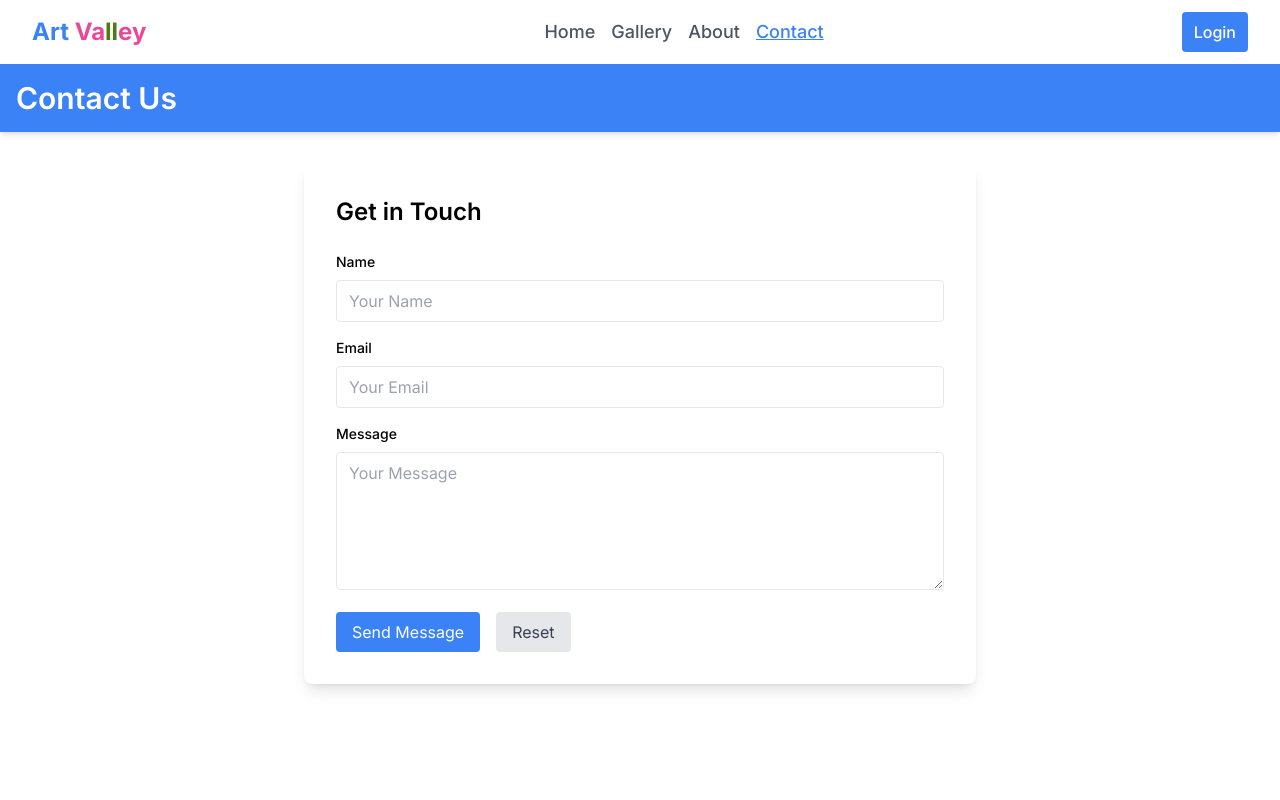
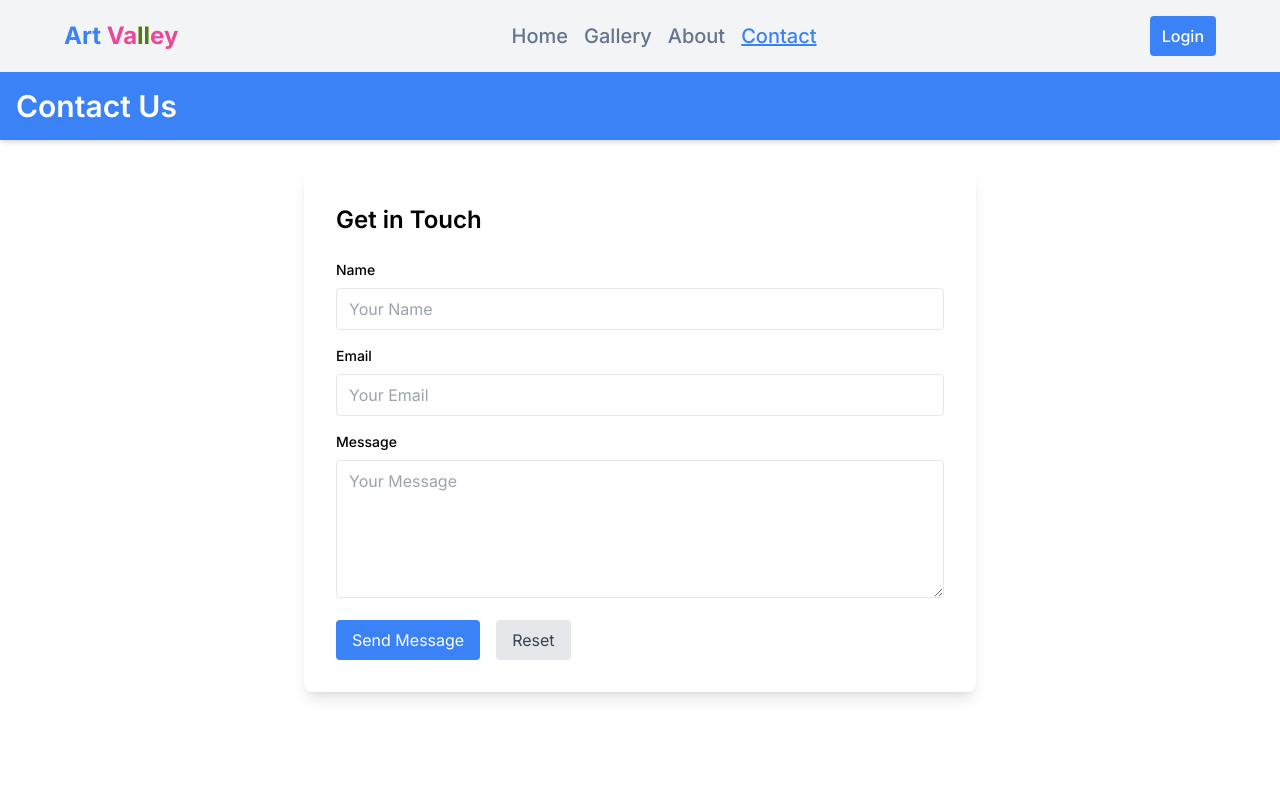
Before and after one commit to sujoncoder/ArtValley-Frontend, a Next.js app: page /contact in a window 1280 px wide. Shown: the top 800 px of the page. Built offline with nearby package versions, Linux system fonts and the light colour scheme.

Commit message:
done cart functionality

```diff
--- /dev/null
+++ b/src/app/(pages)/cart/page.js
@@ -0,0 +1,104 @@
+"use client";
+
+import RemoveItemBtn from "@/components/cart/RemoveItemBtn";
+import { useCart } from "@/context/CartContext";
+import { useEffect, useState } from "react";
+import { AiOutlineCheck, AiOutlineShoppingCart } from "react-icons/ai";
+
+const CartStore = () => {
+  const { cartItems, removeFromCart, clearCart } = useCart();
+  const [totalPrice, setTotalPrice] = useState(0);
+  const [groupedItems, setGroupedItems] = useState([]);
+
+  useEffect(() => {
+    const total = cartItems.reduce((sum, item) => sum + item.price, 0);
+    setTotalPrice(total);
+
+    const grouped = cartItems.reduce((acc, item) => {
+      const found = acc.find((i) => i.id === item.id);
+      if (found) {
+        found.quantity += 1;
+      } else {
+        acc.push({ ...item, quantity: 1 });
+      }
+      return acc;
+    }, []);
+    setGroupedItems(grouped);
+  }, [cartItems]);
+
+  return (
+    <div className="container mx-auto p-4 md:p-8">
+      <h1 className="text-3xl font-bold mb-6 flex items-center">
+        <AiOutlineShoppingCart className="text-3xl mr-2" /> Cart (
+        {cartItems.length} items)
+      </h1>
+      {cartItems.length > 0 ? (
+        <>
+          <button
+            onClick={clearCart}
+            className="bg-red-500 text-white px-6 py-2 rounded-lg mb-6 hover:bg-red-600 transition duration-200"
+          >
+            Clear Cart
+          </button>
+          <div className="overflow-x-auto">
+            <table className="min-w-full bg-white border border-gray-200">
+              <thead>
+                <tr>
+                  <th className="px-6 py-3 border-b-2 border-gray-200 bg-gray-50 text-left text-xs font-semibold text-gray-600 uppercase tracking-wider">
+                    Item
+                  </th>
+                  <th className="px-6 py-3 border-b-2 border-gray-200 bg-gray-50 text-left text-xs font-semibold text-gray-600 uppercase tracking-wider">
+                    Price
+                  </th>
+                  <th className="px-6 py-3 border-b-2 border-gray-200 bg-gray-50 text-left text-xs font-semibold text-gray-600 uppercase tracking-wider">
+                    Actions
+                  </th>
+                </tr>
+              </thead>
+              <tbody>
+                {groupedItems.map((item) => (
+                  <tr key={item.id}>
+                    <td className="px-6 py-4 border-b border-gray-200">
+                      {item.name}{" "}
+                      <span className="bg-blue-500 text-white bg-opacity-70 rounded-full px-2 py-1">
+                        {item.quantity}
+                      </span>
+                    </td>
+                    <td className="px-6 py-4 border-b border-gray-200">
+                      ${item.price.toFixed(2)}
+                    </td>
+                    <td className="px-6 py-4 border-b border-gray-200">
+                      <RemoveItemBtn
+                        removeFromCart={removeFromCart}
+                        item={item}
+                      />
+                    </td>
+                  </tr>
+                ))}
+              </tbody>
+            </table>
+          </div>
+          <div className="mt-6 flex justify-end items-center">
+            <div className="flex items-center space-x-4">
+              <div className="flex items-center space-x-2">
+                <h2 className="text-3xl font-bold text-gray-700">Total:</h2>
+                <p className="text-3xl font-bold text-gray-500">
+                  ${totalPrice.toFixed(2)}
+                </p>
+              </div>
+              <button className="bg-green-500 text-white px-6 py-2 rounded-lg hover:bg-green-600 transition duration-200 flex items-center">
+                <AiOutlineCheck className="text-2xl mr-2" /> Checkout
+              </button>
+            </div>
+          </div>
+        </>
+      ) : (
+        <p className="text-center text-xl text-gray-500 mt-8">
+          Your cart is empty.
+        </p>
+      )}
+    </div>
+  );
+};
+
+export default CartStore;
--- a/src/app/(pages)/dashboard/user-orders/page.js
+++ b/src/app/(pages)/dashboard/user-orders/page.js
@@ -4,7 +4,7 @@ import { MdDelete } from "react-icons/md";
 
 const UserOrders = () => {
   return (
-    <div className="min-h-screen bg-gray-100 py-10">
+    <div className="min-h-screen py-10">
       <div className="container mx-auto px-4">
         <div className="grid grid-cols-1 sm:grid-cols-2 md:grid-cols-3 lg:grid-cols-4 gap-6">
           {datas.map((data) => (
--- a/src/app/(pages)/gallery/[id]/page.js
+++ b/src/app/(pages)/gallery/[id]/page.js
@@ -1,3 +1,4 @@
+import AddToCartBtn from "@/components/shared/AddToCartBtn";
 import artsData from "@/utils/data";
 import Image from "next/image";
 
@@ -53,9 +54,7 @@ const ArtDetails = ({ params }) => {
             Stock: <span className="font-medium">{stock}</span>
           </p>
           <p className="text-lg text-gray-600 mt-4">{description}</p>
-          <button className="mt-6 bg-blue-500 text-white px-4 py-2 rounded hover:bg-blue-600 transition duration-300">
-            Add to Cart
-          </button>
+          <AddToCartBtn item={art} />
         </div>
       </div>
     </div>
--- a/src/app/layout.js
+++ b/src/app/layout.js
@@ -2,6 +2,7 @@
 
 import Footer from "@/components/shared/Footer";
 import Header from "@/components/shared/Header";
+import CartProvider from "@/context/CartContext";
 import { UserProvider } from "@/context/UserContext";
 import { Inter } from "next/font/google";
 import { usePathname } from "next/navigation";
@@ -21,9 +22,11 @@ export default function RootLayout({ children }) {
     <html lang="en">
       <body className={inter.className}>
         <UserProvider>
-          {!isDashboard && <Header />}
-          {children}
-          {!isDashboard && <Footer />}
+          <CartProvider>
+            {!isDashboard && <Header />}
+            {children}
+            {!isDashboard && <Footer />}
+          </CartProvider>
         </UserProvider>
       </body>
     </html>
--- /dev/null
+++ b/src/components/cart/RemoveItemBtn.jsx
@@ -0,0 +1,15 @@
+import { AiOutlineDelete } from "react-icons/ai";
+
+const RemoveItemBtn = ({ item, removeFromCart }) => {
+  return (
+    <button
+      onClick={() => removeFromCart(item.id)}
+      className="flex items-center bg-red-500 text-white px-4 py-2 rounded-lg hover:bg-red-600 transition duration-300"
+    >
+      <AiOutlineDelete className="w-5 h-5" />
+      <span className="hidden md:inline ml-2">Remove</span>
+    </button>
+  );
+};
+
+export default RemoveItemBtn;
--- /dev/null
+++ b/src/components/shared/AddToCartBtn.jsx
@@ -0,0 +1,22 @@
+"use client";
+
+import { useCart } from "@/context/CartContext";
+
+const AddToCartBtn = ({ item }) => {
+  const { addToCart } = useCart();
+
+  const handleAddToCart = () => {
+    addToCart(item);
+  };
+
+  return (
+    <button
+      onClick={handleAddToCart}
+      className="bg-blue-500 px-4 py-2 mb-4 rounded text-white active:bg-blue-600 duration-200"
+    >
+      Add to Cart
+    </button>
+  );
+};
+
+export default AddToCartBtn;
--- /dev/null
+++ b/src/components/shared/CartBtn.jsx
@@ -0,0 +1,15 @@
+import Link from "next/link";
+import { IoCartOutline } from "react-icons/io5";
+
+const CartBtn = ({ cartItems }) => {
+  return (
+    <Link href="/cart" className="relative mt-2">
+      <IoCartOutline className="w-8 h-8" />
+      <span className="absolute top-0 right-0 inline-flex items-center justify-center px-2 py-1 text-xs font-bold leading-none text-red-100 bg-red-600 rounded-full">
+        {cartItems?.length}
+      </span>
+    </Link>
+  );
+};
+
+export default CartBtn;
--- a/src/components/shared/Header.jsx
+++ b/src/components/shared/Header.jsx
@@ -1,79 +1,70 @@
-"use client";
-
+import { useCart } from "@/context/CartContext";
 import { useUser } from "@/context/UserContext";
 import Link from "next/link";
 import { usePathname } from "next/navigation";
 import { useState } from "react";
 import { FaBars, FaTimes } from "react-icons/fa";
+import { IoCartOutline } from "react-icons/io5";
 import Profile from "../profile/Profile";
+import CartBtn from "./CartBtn";
+import Logo from "./Logo";
+
+const navsData = [
+  { name: "Home", path: "/" },
+  { name: "Gallery", path: "/gallery" },
+  { name: "About", path: "/about" },
+  { name: "Contact", path: "/contact" },
+];
 
 const Header = () => {
   const [isOpen, setIsOpen] = useState(false);
   const { user, setUser } = useUser();
-  console.log(user);
-
+  const { cartItems } = useCart();
   const pathName = usePathname();
 
-  const toggleNavbar = () => {
+  const handleToggle = () => {
     setIsOpen(!isOpen);
   };
 
-  const handleLogout = () => {
-    localStorage.removeItem("token");
-    setUser(null);
-    window.location.reload();
+  const closeMenu = () => {
+    setIsOpen(false);
   };
 
   return (
-    <nav className="bg-white shadow">
-      <div className="max-w-7xl mx-auto px-4 sm:px-6 lg:px-8">
-        <div className="flex justify-between items-center h-16">
-          <div className="flex-shrink-0 flex items-center">
-            <Link href="/">
-              <h2 className="text-2xl font-bold">
-                <span className="text-blue-500"> Art</span>{" "}
-                <span className="text-pink-500">
-                  Va<span className="text-lime-700">ll</span>ey
-                </span>
-              </h2>
-            </Link>
+    <header className="w-full p-4 bg-gray-100">
+      <div className="max-w-6xl mx-auto flex justify-between items-center">
+        {/* Logo */}
+        <div className="flex items-center">
+          <Logo />
         </div>
-          <div className="hidden md:flex space-x-4 text-lg md:ml-10">
+
+        {/* Navigation Links for larger screens */}
+        <div className="hidden sm:flex flex-1 justify-center items-center space-x-4">
+          {navsData.map((nav) => (
             <Link
-              href="/"
-              className={`text-gray-600 hover:text-gray-800 font-medium ${
-                pathName === "/" ? "!text-blue-500 underline" : ""
+              key={nav.name}
+              href={nav.path}
+              className={`text-xl text-slate-500 font-medium ${
+                pathName === nav.path ? "!text-blue-500 !underline" : ""
               }`}
             >
-              Home
+              {nav.name}
             </Link>
-            <Link
-              href="/gallery"
-              className={`text-gray-600 hover:text-gray-800 font-medium ${
-                pathName === "/gallery" ? "!text-blue-500 underline" : ""
-              }`}
-            >
-              Gallery
+          ))}
+        </div>
+
+        {/* User Profile and Cart Icon or Login Link */}
+        <div className="hidden sm:flex items-center space-x-4">
+          {user ? (
+            <>
+              <Profile onUser={user} />
+              <Link href="/carts" className="relative mt-2">
+                <IoCartOutline className="w-8 h-8" />
+                <span className="absolute top-0 left-3 inline-flex items-center justify-center px-2 py-1 text-xs font-bold leading-none text-red-100 bg-blue-500 bg-opacity-80 rounded-full">
+                  {cartItems?.length}
+                </span>
               </Link>
-            <Link
-              href="/about"
-              className={`text-gray-600 hover:text-gray-800 font-medium ${
-                pathName === "/about" ? "!text-blue-500 underline" : ""
-              }`}
-            >
-              About
-            </Link>
-            <Link
-              href="/contact"
-              className={`text-gray-600 hover:text-gray-800 font-medium ${
-                pathName === "/contact" ? "!text-blue-500 underline" : ""
-              }`}
-            >
-              Contact
-            </Link>
-          </div>
-          {user ? (
-            <Profile onUser={user} />
+            </>
           ) : (
             <Link
               href="/login"
@@ -83,10 +74,11 @@ const Header = () => {
             </Link>
           )}
         </div>
-        <div className="flex items-center">
-          <div className="-mr-2 flex md:hidden">
+
+        {/* Mobile Menu Button */}
+        <div className="flex sm:hidden items-center">
           <button
-              onClick={toggleNavbar}
+            onClick={handleToggle}
             className="inline-flex items-center justify-center p-2 rounded-md text-gray-400 hover:text-gray-800 hover:bg-gray-100 focus:outline-none focus:bg-gray-100 focus:text-gray-800"
           >
             {isOpen ? (
@@ -97,54 +89,39 @@ const Header = () => {
           </button>
         </div>
       </div>
-      </div>
-      <div className={`${isOpen ? "block" : "hidden"} md:hidden`}>
-        <div className="px-2 pt-2 pb-3 space-y-1 sm:px-3">
+
+      {/* Mobile Menu */}
+      <div className={`${isOpen ? "block" : "hidden"} sm:hidden`}>
+        <div className="flex flex-col space-y-2 mt-2">
+          {navsData.map((nav) => (
             <Link
-            href="/"
-            className="text-gray-600 hover:text-gray-800 block px-3 py-2 rounded-md text-base font-medium"
+              key={nav.name}
+              href={nav.path}
+              className="block text-center border-b bg-gray-200 rounded px-4 py-2 text-xl text-slate-500 font-medium"
+              onClick={closeMenu}
             >
-            Home
+              {nav.name}
             </Link>
-          <Link
-            href="/gallery"
-            className="text-gray-600 hover:text-gray-800 block px-3 py-2 rounded-md text-base font-medium"
-          >
-            Gallery
-          </Link>
-          <Link
-            href="/about"
-            className="text-gray-600 hover:text-gray-800 block px-3 py-2 rounded-md text-base font-medium"
-          >
-            About
-          </Link>
-          <Link
-            href="/contact"
-            className="text-gray-600 hover:text-gray-800 block px-3 py-2 rounded-md text-base font-medium"
-          >
-            Contact
-          </Link>
-          <Link
-            href="/dashboard"
-            className="text-gray-600 hover:text-gray-800 block px-3 py-2 rounded-md text-base font-medium"
-          >
-            Dashboard
-          </Link>
+          ))}
+          <div className="flex flex-col justify-center items-center py-2">
+            {user ? (
+              <>
+                <Profile onUser={user} />
+                <CartBtn cartItems={cartItems} />
+              </>
+            ) : (
               <Link
                 href="/login"
-            className="text-gray-600 hover:text-gray-800 block px-3 py-2 rounded-md text-base font-medium"
+                className="bg-blue-500 hover:brightness-110 duration-300 text-white px-3 py-2 rounded font-medium mt-2"
+                onClick={closeMenu}
               >
                 Login
               </Link>
-          <Link
-            href="/signup"
-            className="text-gray-600 hover:text-gray-800 block px-3 py-2 rounded-md text-base font-medium"
-          >
-            Sign Up
-          </Link>
+            )}
           </div>
         </div>
-    </nav>
+      </div>
+    </header>
   );
 };
 
--- /dev/null
+++ b/src/context/CartContext.js
@@ -0,0 +1,38 @@
+"use client";
+
+// src/CartContext.js
+import { createContext, useContext, useState } from "react";
+
+// Create a CartContext to hold cart-related state and actions
+const CartContext = createContext();
+
+// Custom hook to use the CartContext
+export const useCart = () => useContext(CartContext);
+
+// CartProvider component to wrap around the app and provide cart state
+export const CartProvider = ({ children }) => {
+  const [cartItems, setCartItems] = useState([]);
+
+  const addToCart = (item) => {
+    setCartItems((prevCart) => [...prevCart, item]);
+    console.log(cartItems); // This will log the state after the next render
+  };
+
+  const removeFromCart = (itemId) => {
+    setCartItems((prevCart) => prevCart.filter((item) => item.id !== itemId));
+  };
+
+  const clearCart = () => {
+    setCartItems([]);
+  };
+
+  return (
+    <CartContext.Provider
+      value={{ cartItems, addToCart, removeFromCart, clearCart }}
+    >
+      {children}
+    </CartContext.Provider>
+  );
+};
+
+export default CartProvider;
```
Also changed, not shown: src/components/ArtGallery.jsx (+8 -3 lines), src/components/dashboard/SideBar.jsx (+20 -7 lines), src/components/home/Hero.jsx (+6 -2 lines). Lines whose indentation alone changed are shown as unchanged.
